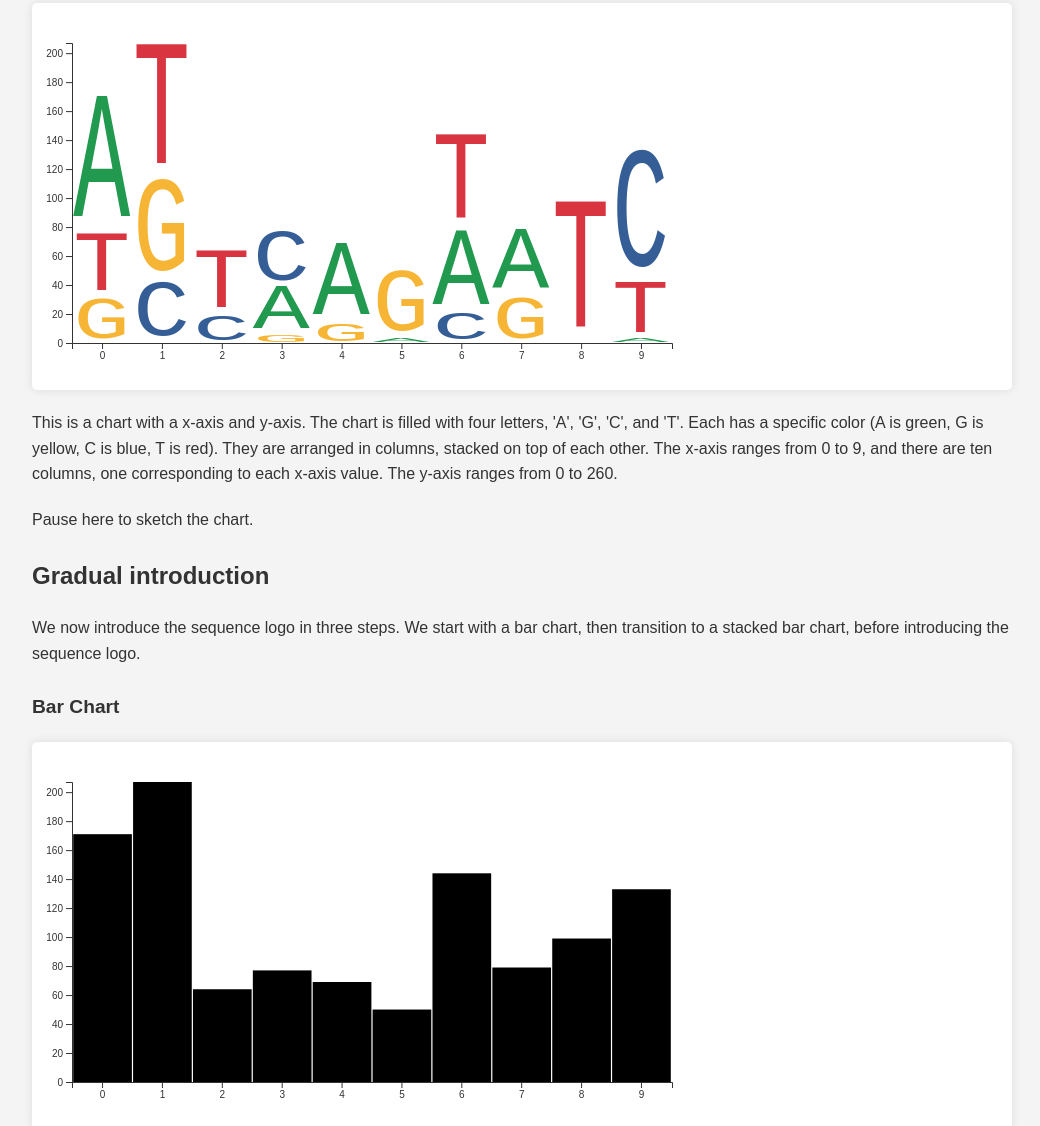
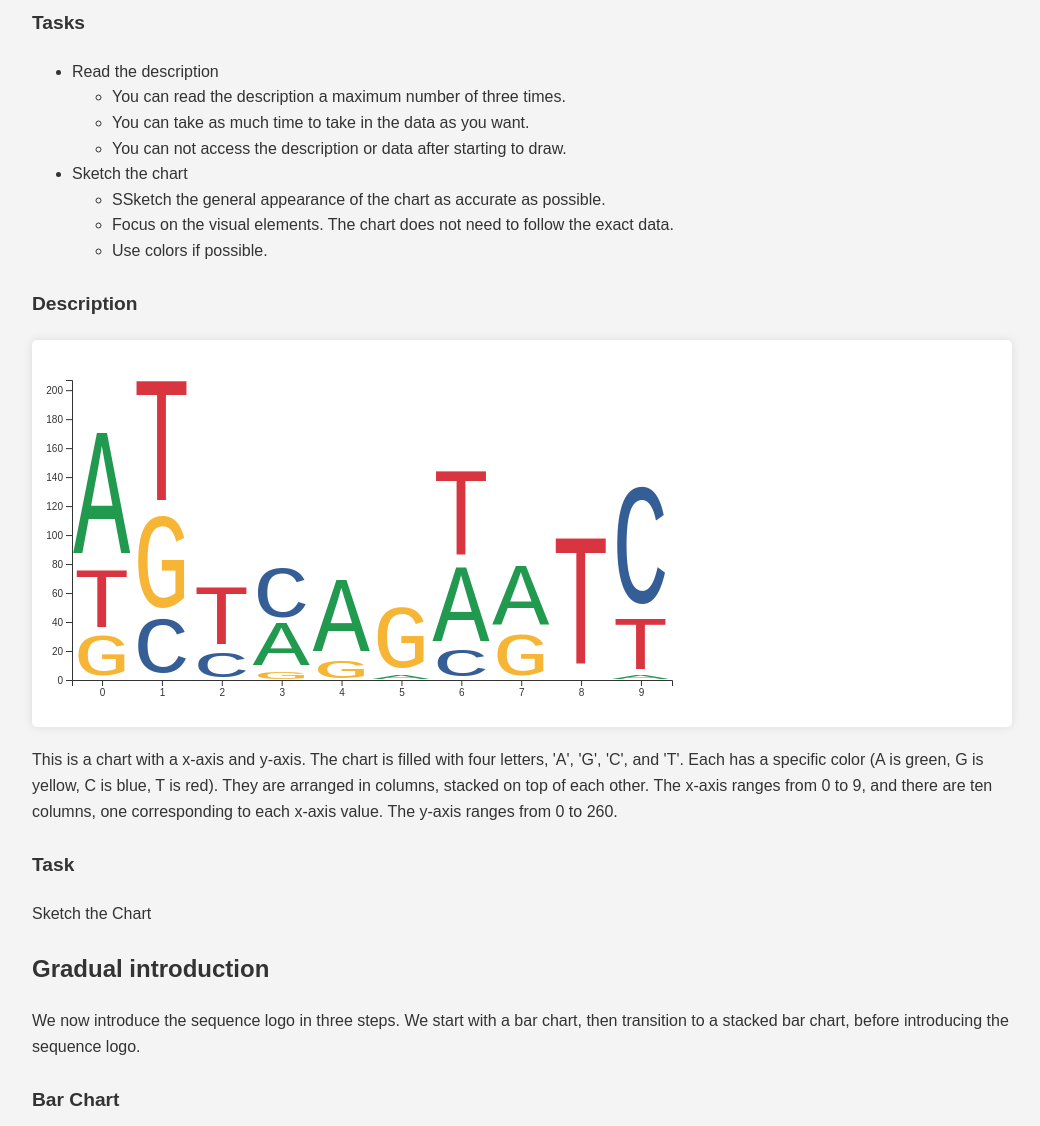
Before and after one commit to thomcsmits/transitioning-charts, a website built with Vite: page index.html in a window 1280 px wide. Shown: the part 1092-2218 px from the top of the page, without its empty margins (118-1158 px from the left). Built offline with nearby package versions, Linux system fonts and the light colour scheme.

Commit message:
add the tasks

```diff
--- a/index.html
+++ b/index.html
@@ -17,26 +17,45 @@
     <p>Here is the data.</p>
     <div id="seqlogo-data"></div>
     <h3>Direct introduction</h3>
-    <div id="seqlogo-top"></div>
+    <h4>Tasks</h4>
+    <ul>
+      <li>Read the description
+        <ul>
+          <li>You can read the description a maximum number of three times.</li>
+          <li>You can take as much time to take in the data as you want.</li>
+          <li>You can not access the description or data after starting to draw.</li>
+        </ul>
+      </li>
+      <li>Sketch the chart
+        <ul>
+          <li>SSketch the general appearance of the chart as accurate as possible.</li>
+          <li>Focus on the visual elements. The chart does not need to follow the exact data.</li>
+          <li>Use colors if possible.</li>
+        </ul>
+      </li>
+    </ul>
+    <h4>Description</h4>
+    <div id="seqlogo-top" role="img" alt="Alt is omitted on purpose for this study"></div>
     <p>
       This is a chart with a x-axis and y-axis. The chart is filled with four letters, 'A', 'G', 'C', and 'T'.
       Each has a specific color (A is green, G is yellow, C is blue, T is red). They are arranged in columns, stacked on top of each other.
       The x-axis ranges from 0 to 9, and there are ten columns, one corresponding to each x-axis value. The y-axis ranges from 0 to 260.
     </p>
-    <p>Pause here to sketch the chart.</p>
+    <h4>Task</h4>
+    <p>Sketch the Chart</p>
     <h3>Gradual introduction</h3>
     <p>
       We now introduce the sequence logo in three steps. We start with a bar chart, then transition to a stacked bar chart, before introducing the sequence logo.
     </p>
     <h4>Bar Chart</h4>
-    <div id="seqlogo-barchart"></div>
+    <div id="seqlogo-barchart" role="img" alt="Alt is omitted on purpose for this study"></div>
     <p>
       This is a bar chart.
     </p>
     <h4>Stacked Bar Chart</h4>
-    <div id="seqlogo-stacked-barchart"></div>
+    <div id="seqlogo-stacked-barchart" role="img" alt="Alt is omitted on purpose for this study"></div>
     <h4>Sequence Logo</h4>
-    <div id="seqlogo-full"></div>
+    <div id="seqlogo-full" role="img" alt="Alt is omitted on purpose for this study"></div>
     <script src="./src/sequenceLogo/chart.js" type="module"></script>
     <footer>
       <p>This page is created by the <a href="http://hidivelab.org/">HIDIVE Lab</a> (2024).</p>
```
